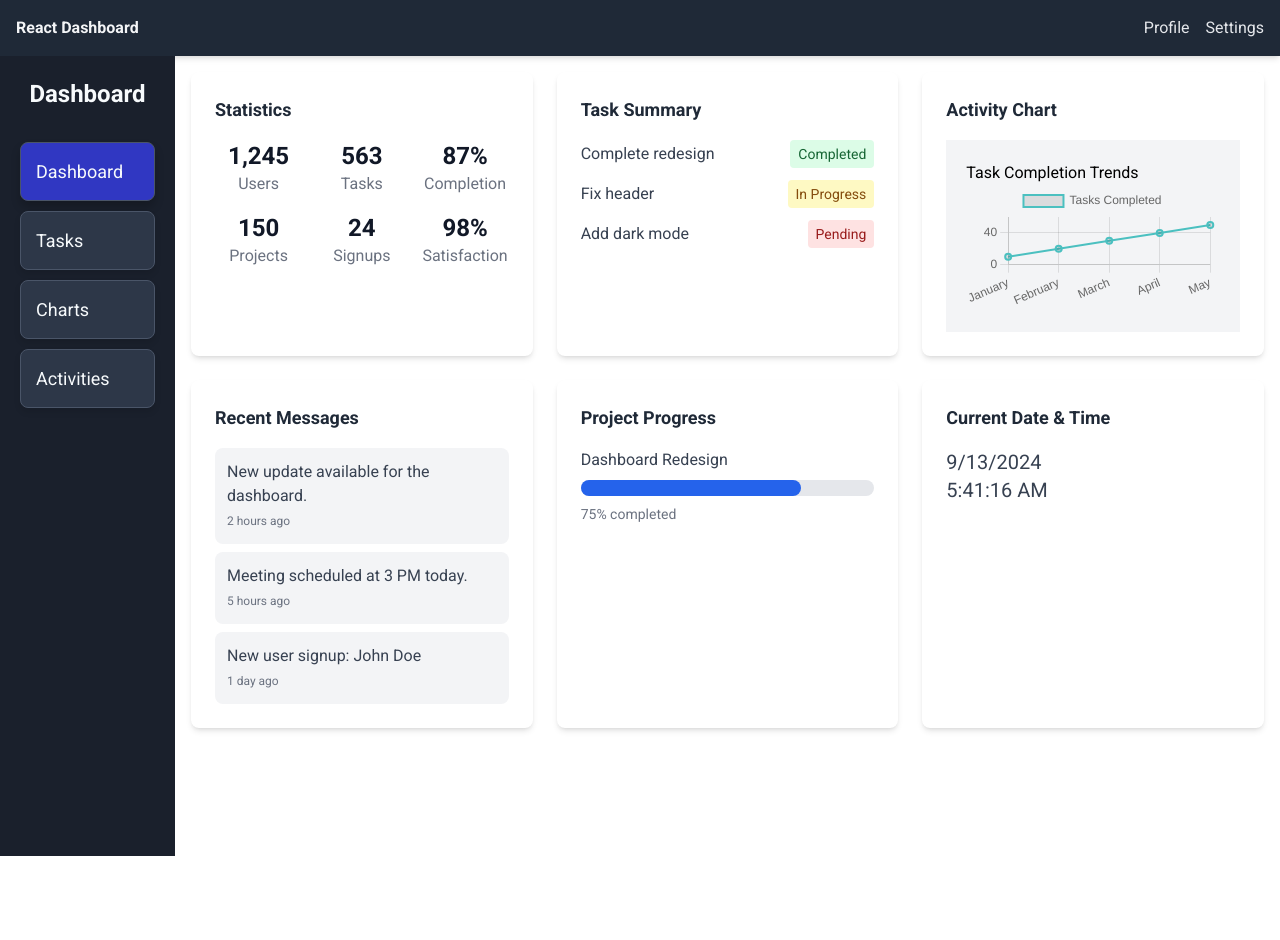
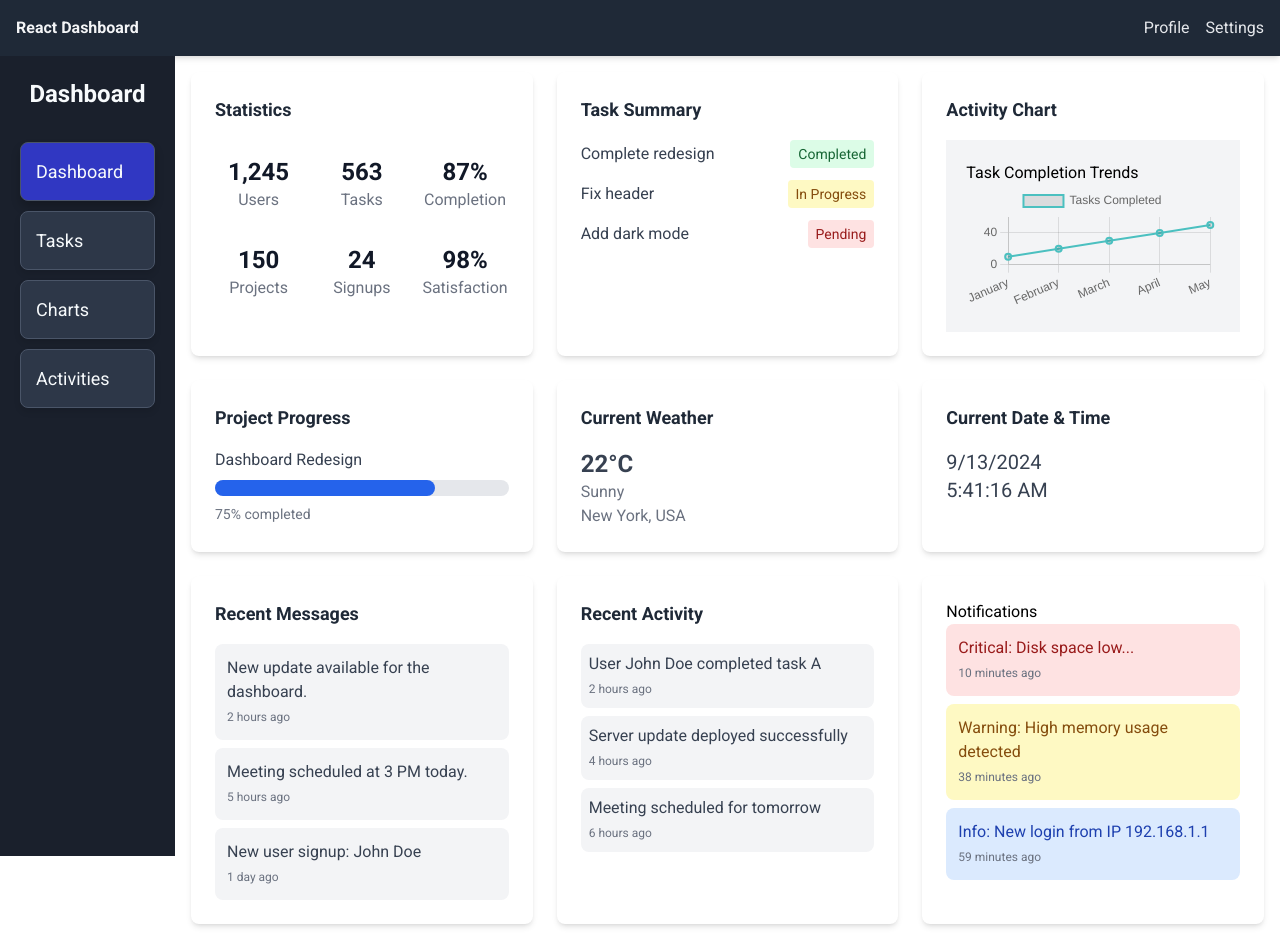
Before and after one commit to Shmartin1/react-dashboard-app, a React (Create React App) app: page / in a window 1280 px wide. Before the commit the page ends 856 px from the top, so only its background shows below. Built offline with nearby package versions, Linux system fonts and the light colour scheme.

Commit message:
feat: added new widgets

```diff
--- a/src/components/Dashboard.jsx
+++ b/src/components/Dashboard.jsx
@@ -5,6 +5,9 @@ import RecentMessageWidget from './widgets/RecentMessagesWidget';
 import ProgressWidget from './widgets/ProgressWidget';
 import DateTimeWidget from './widgets/DateTimeWidget';
 import ChartWidget from './widgets/ChartWidget';
+import WeatherWidget from './widgets/WeatherWidget';
+import RecentActivityWidget from './widgets/RecentActivityWidget';
+import NotificationWidget from './widgets/NotificationWidget';
 
 function Dashboard() {
   return (
@@ -18,14 +21,23 @@ function Dashboard() {
       {/* Chart Widget*/}
       <ChartWidget />
 
+      {/* Progress Bar Widget */}
+      <ProgressWidget />
+
+      {/* Weather Widget */}
+      <WeatherWidget />
+
+      {/* Calendar Widget */}
+      <DateTimeWidget />
+
       {/* Recent Messages Widget */}
       <RecentMessageWidget />
 
-      {/* Progress Bar Widget */}
-      <ProgressWidget />
+      {/* Recent Activity Widget*/}
+      <RecentActivityWidget />
 
-      {/* Calendar Widget */}
-      <DateTimeWidget />
+      {/* Notification Widget*/}
+      <NotificationWidget />
     </div>
   );
 }
--- /dev/null
+++ b/src/components/widgets/NotificationWidget.jsx
@@ -0,0 +1,25 @@
+import React from 'react';
+
+function NotificationWidget() {
+    return (
+        <div className="bg-white shadow-md rounded-lg p-6">
+            <h2>Notifications</h2>
+            <ul className="space-y-2">
+                <li className="bg-red-100 text-red-800 p-3 rounded-lg">
+                    <p>Critical: Disk space low...</p>
+                    <span className="text-xs text-gray-500">10 minutes ago</span>
+                </li>
+                <li className="bg-yellow-100 text-yellow-800 p-3 rounded-lg">
+                    <p>Warning: High memory usage detected</p>
+                    <span className="text-xs text-gray-500">38 minutes ago</span>
+                </li>
+                <li className="bg-blue-100 text-blue-800 p-3 rounded-lg">
+                    <p>Info: New login from IP 192.168.1.1</p>
+                    <span className="text-xs text-gray-500">59 minutes ago</span>
+                </li>
+            </ul>
+        </div>
+    );
+}
+
+export default NotificationWidget;
--- /dev/null
+++ b/src/components/widgets/RecentActivityWidget.jsx
@@ -0,0 +1,25 @@
+import React from 'react';
+
+function RecentActivityWidget() {
+    return (
+        <div className="bg-white shadow-md rounded-lg p-6">
+            <h2 className="text-lg font-semibold text-gray-800 mb-4">Recent Activity</h2>
+            <ul className="space-y-2">
+                <li className="bg-gray-100 p-2 rounded-lg">
+                    <p className="text-gray-700">User John Doe completed task A</p>
+                    <span className="text-xs text-gray-500">2 hours ago</span>
+                </li>
+                <li className="bg-gray-100 p-2 rounded-lg">
+                    <p className="text-gray-700">Server update deployed successfully</p>
+                    <span className="text-xs text-gray-500">4 hours ago</span>
+                </li>
+                <li className="bg-gray-100 p-2 rounded-lg">
+                    <p className="text-gray-700">Meeting scheduled for tomorrow</p>
+                    <span className="text-xs text-gray-500">6 hours ago</span>
+                </li>
+            </ul>
+        </div>
+    );
+}
+
+export default RecentActivityWidget;
--- a/src/components/widgets/StatisticsWidget.jsx
+++ b/src/components/widgets/StatisticsWidget.jsx
@@ -2,7 +2,7 @@ import React from 'react';
 
 function StatisticsWidget() {
     return (
-      <div className="bg-white shadow-md rounded-lg p-6">
+      <div className="bg-white shadow-md rounded-lg p-6 space-y-8">
         <h2 className="text-lg font-semibold text-gray-800 mb-4">Statistics</h2>
 
         {/* First Row*/}
--- /dev/null
+++ b/src/components/widgets/WeatherWidget.jsx
@@ -0,0 +1,16 @@
+import React from 'react';
+
+function WeatherWidget() {
+    return (
+        <div className="bg-white shadow-md rounded-lg p-6">
+            <h2 className="text-lg font-semibold text-gray-800 mb-4">Current Weather</h2>
+            <div className="text-gray-700">
+            <p className="text-2xl font-bold">22°C</p>
+            <p className="text-gray-500">Sunny</p>
+            <p className="text-gray-500">New York, USA</p>
+            </div>
+        </div>
+    );
+}
+
+export default WeatherWidget;
```
